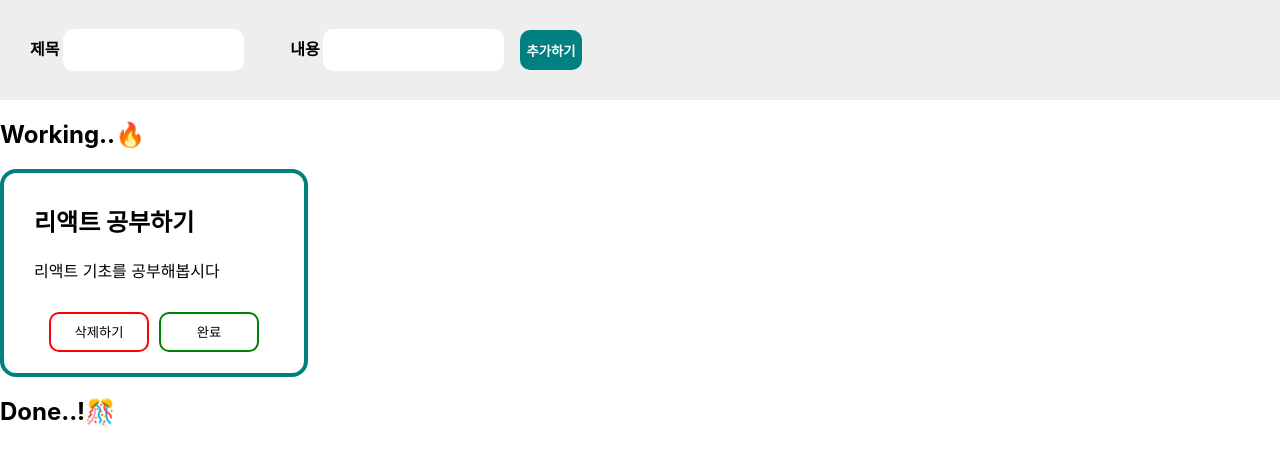
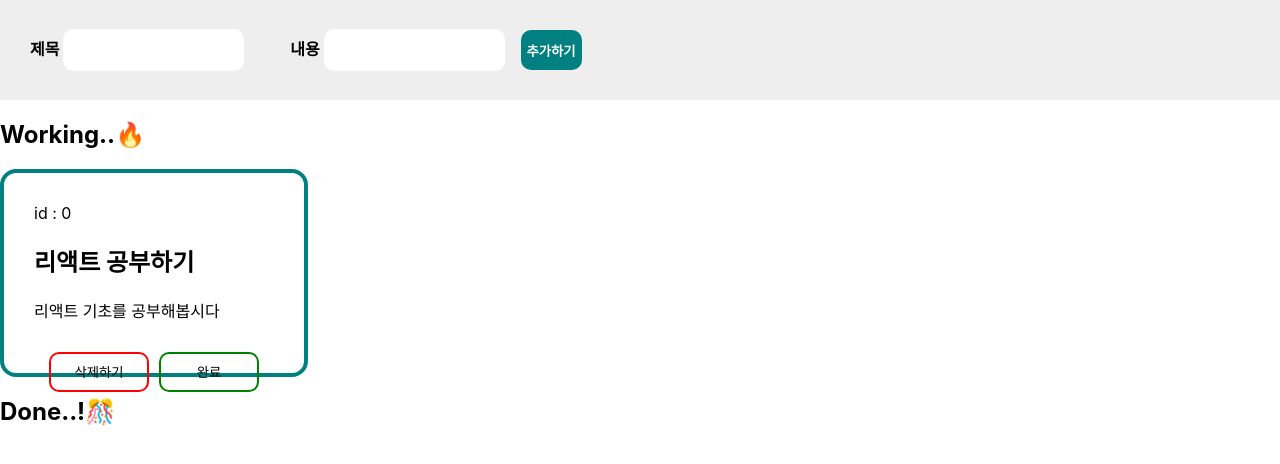
Before and after one commit to Moozzang-Bassman/todolist, a React (Create React App) app: page / in a window 1280 px wide. Shown: the top 464 px of the page. Built offline with nearby package versions, Linux system fonts and the light colour scheme.

Commit message:
기능오류해결

```diff
--- a/src/App.js
+++ b/src/App.js
@@ -1,107 +1,139 @@
-import { useState } from 'react';
-import './App.css';
+import { useState } from "react";
+import "./App.css";
 
 function App() {
-  const [state, setState] = useState([{ id: 1, title: '리액트 공부하기', body: '리액트 기초를 공부해봅시다', isDone: false }]);
+  const [state, setState] = useState([
+    {
+      id: 0,
+      title: "리액트 공부하기",
+      body: "리액트 기초를 공부해봅시다",
+      isDone: false,
+    },
+  ]);
 
-  const [title, setTitle] = useState('');
-  const [desc, setDesc] = useState('');
+  const [title, setTitle] = useState("");
+  const [desc, setDesc] = useState("");
 
   const onChangeTitleHandler = (event) => {
-    setTitle(event.target.value)
-  }
+    setTitle(event.target.value);
+  };
   const onChangeDescHandler = (event) => {
-    setDesc(event.target.value)
-  }
+    setDesc(event.target.value);
+  };
   const addGoalHandler = () => {
-    const newGoal = { id: state.length + 1, title, body: desc, isDone: false }
-    setState([...state, newGoal])
-    setTitle('')
-    setDesc('')
-  }
+    const newGoal = { id: state.length, title, body: desc, isDone: false };
+    setState([...state, newGoal]);
+    setTitle("");
+    setDesc("");
+  };
   const clickRemoveHandler = (id) => {
-    const newState = state.filter(item => item.id !== id);
+    const newState = state.filter((item) => item.id !== id);
     setState(newState);
-  }
+  };
   const clickIsDoneHandler = (i) => {
-    let copy = [...state]
-    if (copy[i].isDone === false) {
-      copy[i].isDone = true;
-    } else {
-      copy[i].isDone = false;
-    }
-    setState(copy)
-  }
+    let copy = [...state];
+    const temp = copy.map((item) => {
+      if (item.id === i) {
+        return {
+          ...item,
+          isDone: !item.isDone,
+        };
+      }
+      return item;
+    });
+    setState(temp);
+  };
   return (
     <div>
-      <div className='input-box'>
-        <h4>제목 <input type='text'
-          value={title}
-          onChange={onChangeTitleHandler}></input></h4>
-        <h4>내용 <input type='text'
-          value={desc}
-          onChange={onChangeDescHandler}></input></h4>
-        <button onClick={addGoalHandler} className='add-btn'>추가하기</button>
+      <div className="input-box">
+        <h4>
+          제목{" "}
+          <input
+            type="text"
+            value={title}
+            onChange={onChangeTitleHandler}
+          ></input>
+        </h4>
+        <h4>
+          내용{" "}
+          <input
+            type="text"
+            value={desc}
+            onChange={onChangeDescHandler}
+          ></input>
+        </h4>
+        <button onClick={addGoalHandler} className="add-btn">
+          추가하기
+        </button>
         {/* {title}{desc}이거물려줘야함 */}
         {/* 어디로? work 컴포넌트로 */}
       </div>
 
-
-
-
-      <h2 >Working..🔥</h2>
-      <div className='wrap'>
-
-        <Test state={state} clickRemoveHandler={clickRemoveHandler} clickIsDoneHandler={clickIsDoneHandler}></Test>
+      <h2>Working..🔥</h2>
+      <div className="wrap">
+        {state
+          .filter((item) => !item.isDone)
+          .map((item) => {
+            return (
+              <Test
+                state={item}
+                clickRemoveHandler={clickRemoveHandler}
+                clickIsDoneHandler={clickIsDoneHandler}
+              ></Test>
+            );
+          })}
       </div>
-
 
       <div>
         <h2>Done..!🎊</h2>
-        <div className='wrap'>
 
+
+        <div className="wrap">
+          {state
+            .filter((item) => item.isDone)
+            .map((item) => {
+              return (
+                <Test
+                  state={item}
+                  clickRemoveHandler={clickRemoveHandler}
+                  clickIsDoneHandler={clickIsDoneHandler}
+                ></Test>
+              );
+            })}
         </div>
       </div>
-
-
-
-
-
-    </div >
+    </div>
   );
 }
 function Test(props) {
-  const state = props.state
-  const clickRemoveHandler = props.clickRemoveHandler
-  const clickIsDoneHandler = props.clickIsDoneHandler
+  const state = props.state;
+  const clickRemoveHandler = props.clickRemoveHandler;
+  const clickIsDoneHandler = props.clickIsDoneHandler;
   return (
     <>
-      {
-        state.map((item, i) => {
-          return (<div key={item.id} className='todo-container'>
-            <div className='inner-contents'>
-              <h2>
-                {item.title}
-              </h2>
-              <p>
-                {item.body}
-              </p>
-              <div className='done-btn'>
-                <button className='btn1' onClick={() => clickRemoveHandler(item.id)}>삭제하기</button>
-                <button className='btn2' onClick={() => clickIsDoneHandler(i)}>{!item.isDone ? '완료' : '취소'}</button>
-              </div>
-            </div>
-          </div>)
-
-        })
-      }
-
-
-
+      <div key={state.id} className="todo-container">
+        <div className="inner-contents">
+          <div>{`id : ${state.id}`}</div>
+          <h2>{state.title}</h2>
+          <p>{state.body}</p>
+          <div className="done-btn">
+            <button
+              className="btn1"
+              onClick={() => clickRemoveHandler(state.id)}
+            >
+              삭제하기
+            </button>
+            <button
+              className="btn2"
+              onClick={() => clickIsDoneHandler(state.id)}
+            >
+              {!state.isDone ? "완료" : "취소"}
+            </button>
+          </div>
+        </div>
+      </div>
     </>
-
-  )
+  );
 }
 
-
 export default App;
```
Also changed, not shown: 2 other files (tests, documents, lock files or other folders).
